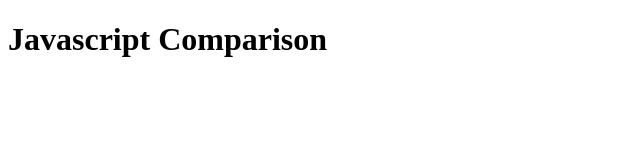
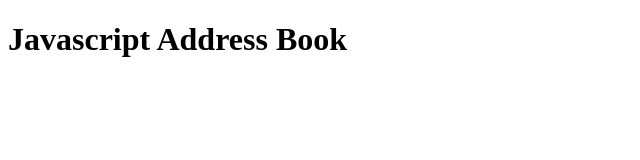
Before and after one commit to ajinbramantio/javascript-address-book, a plain HTML site: page index.html in a window 1280 px wide. Shown: the whole page, without its empty margins (0-640 px from the left). Drawn offline with Linux system fonts and the light colour scheme.

Commit message:
index.html

```diff
--- a/index.html
+++ b/index.html
@@ -5,10 +5,10 @@
     <meta name="viewport" content="width=device-width, initial-scale=1.0" />
     <meta http-equiv="X-UA-Compatible" content="ie=edge" />
     <link rel="shortcut icon" type="image/x-icon" href="favicon.ico" />
-    <title>Javascript Comparison</title>
+    <title>Javascript Address Book</title>
   </head>
   <body>
-    <h1>Javascript Comparison</h1>
+    <h1>Javascript Address Book</h1>
     <script src="index.js"></script>
   </body>
 </html>
```
